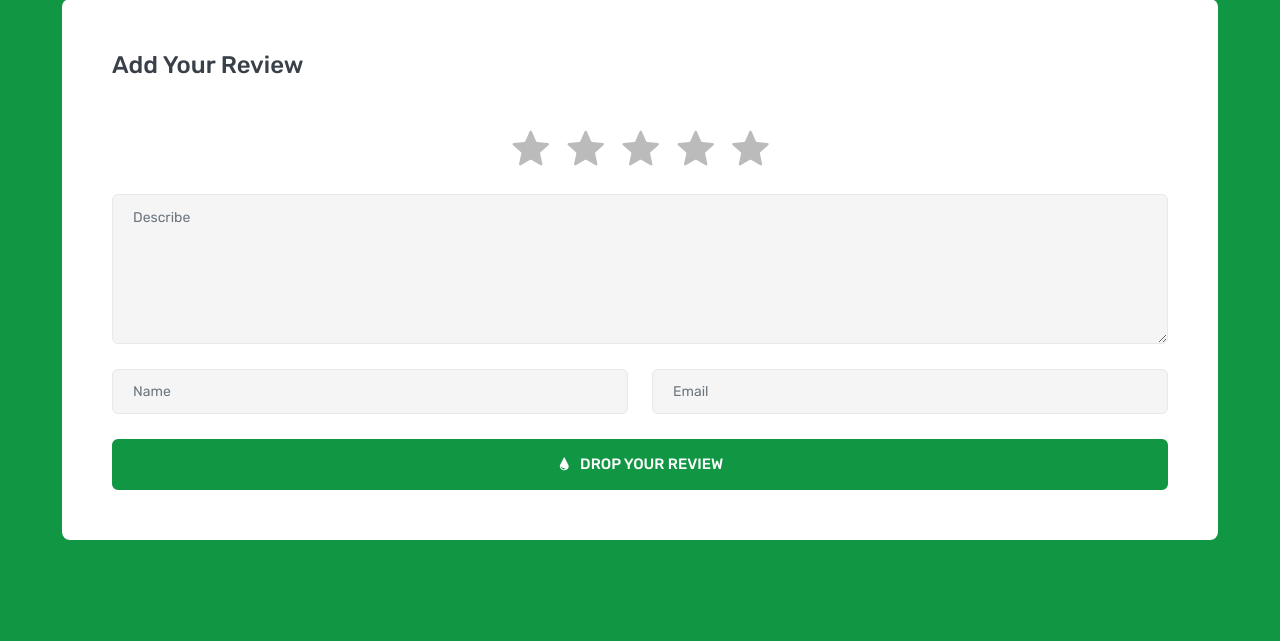
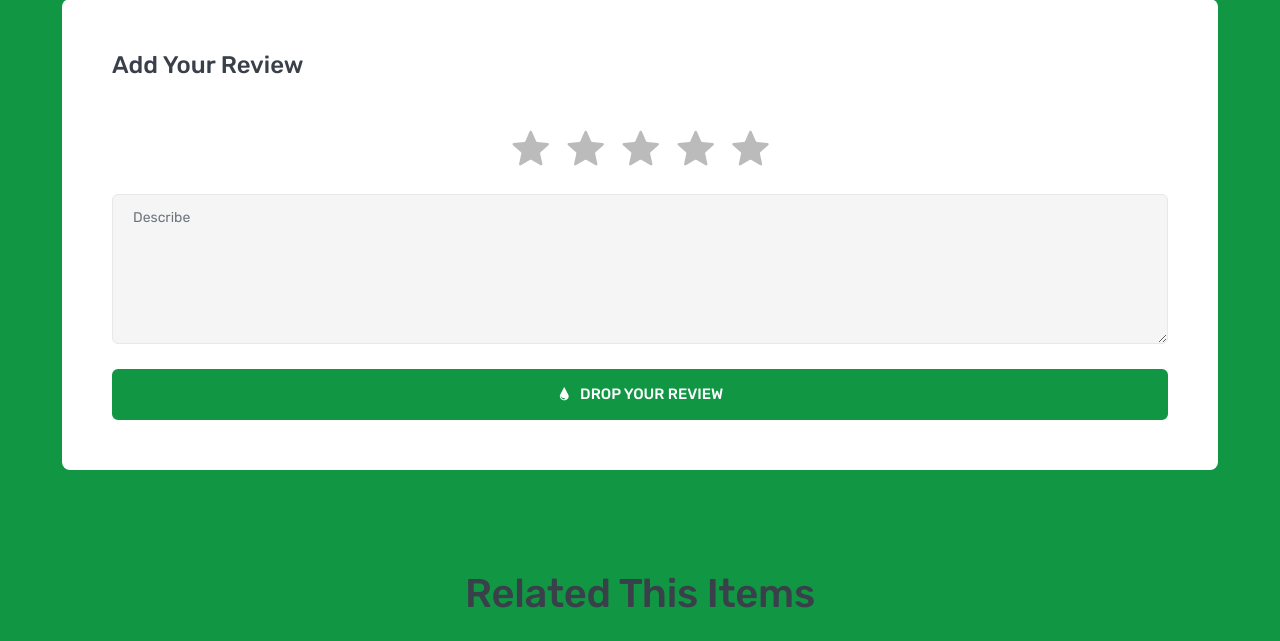
Before and after one commit to yusofAlkhatib/Django-Amazon-Clone, a Django app: template products/templates/products/product_detail.html in a window 1280 px wide. Shown: the part 1573-2214 px from the top of the page. Run offline with Django 4.2, Linux system fonts and the light colour scheme; the template is opened without the code that fills it, so the values that code supplies are empty; some libraries are stand-ins or nearby versions.

Commit message:
add project review

```diff
--- a/products/admin.py
+++ b/products/admin.py
@@ -15,6 +15,7 @@ class ProductAdmin(admin.ModelAdmin):
 
 
 
+
 admin.site.register(Product,ProductAdmin)
 admin.site.register(Brand)
 admin.site.register(Review)
--- a/products/models.py
+++ b/products/models.py
@@ -64,7 +64,7 @@ class Review(models.Model):
     product = models.ForeignKey(Product,related_name='review_product',on_delete=models.CASCADE)
     review = models.TextField(max_length=300)
     rate = models.IntegerField()
-    Create_at = models.DateTimeField(timezone.now)
+    Create_at = models.DateTimeField(default=timezone.now)
 
     def __str__(self):
         return str(self.user)
--- a/products/templates/products/product_detail.html
+++ b/products/templates/products/product_detail.html
@@ -160,34 +160,26 @@
                         </div>
                         <div class="product-details-frame">
                             <h3 class="frame-title">add your review</h3>
-                            <form class="review-form">
+                            <form class="review-form" method="post" action="/products/{{object.slug}}/add-review">
+                                {% csrf_token %}
                                 <div class="row">
                                     <div class="col-lg-12">
                                         <div class="star-rating">
-                                            <input type="radio" name="rating" id="star-1"><label for="star-1"></label>
-                                            <input type="radio" name="rating" id="star-2"><label for="star-2"></label>
-                                            <input type="radio" name="rating" id="star-3"><label for="star-3"></label>
-                                            <input type="radio" name="rating" id="star-4"><label for="star-4"></label>
-                                            <input type="radio" name="rating" id="star-5"><label for="star-5"></label>
+                                            <input type="radio" name="rate" value="5" id="star-1"><label for="star-1"></label>
+                                            <input type="radio" name="rate" value="4" id="star-2"><label for="star-2"></label>
+                                            <input type="radio" name="rate" value="3" id="star-3"><label for="star-3"></label>
+                                            <input type="radio" name="rate" value="2" id="star-4"><label for="star-4"></label>
+                                            <input type="radio" name="rate" value="1" id="star-5"><label for="star-5"></label>
                                         </div>
                                     </div>
                                     <div class="col-lg-12">
                                         <div class="form-group">
-                                            <textarea class="form-control" placeholder="Describe"></textarea>
+                                            <textarea class="form-control" name="review" placeholder="Describe"></textarea>
                                         </div>
                                     </div>
-                                    <div class="col-lg-6">
-                                        <div class="form-group">
-                                            <input type="text" class="form-control" placeholder="Name">
-                                        </div>
-                                    </div>
-                                    <div class="col-lg-6">
-                                        <div class="form-group">
-                                            <input type="email" class="form-control" placeholder="Email">
-                                        </div>
-                                    </div>
+
                                     <div class="col-lg-12">
-                                        <button class="btn btn-inline">
+                                        <button class="btn btn-inline" type="submit">
                                             <i class="icofont-water-drop"></i>
                                             <span>drop your review</span>
                                         </button>
--- a/products/urls.py
+++ b/products/urls.py
@@ -1,10 +1,11 @@
 from django.urls import path
-from .views import ProductList,ProductDetail,BrandList,BrandDetail
+from .views import ProductList,ProductDetail,BrandList,BrandDetail, add_product_review
 
 
 urlpatterns =[
     path('' , ProductList.as_view()),
     path('brands' , BrandList.as_view()),
     path('<slug:slug>', ProductDetail.as_view()),
+    path('<slug:slug>/add-review', add_product_review),
     path('brands/<slug:slug>' , BrandDetail.as_view()),
 ]
```
Also changed, not shown: products/forms.py (added, +8 -0 lines), products/views.py (+24 -3 lines), products/migrations/0002_rename_product_review_product_alter_review_create_at.py (added).
